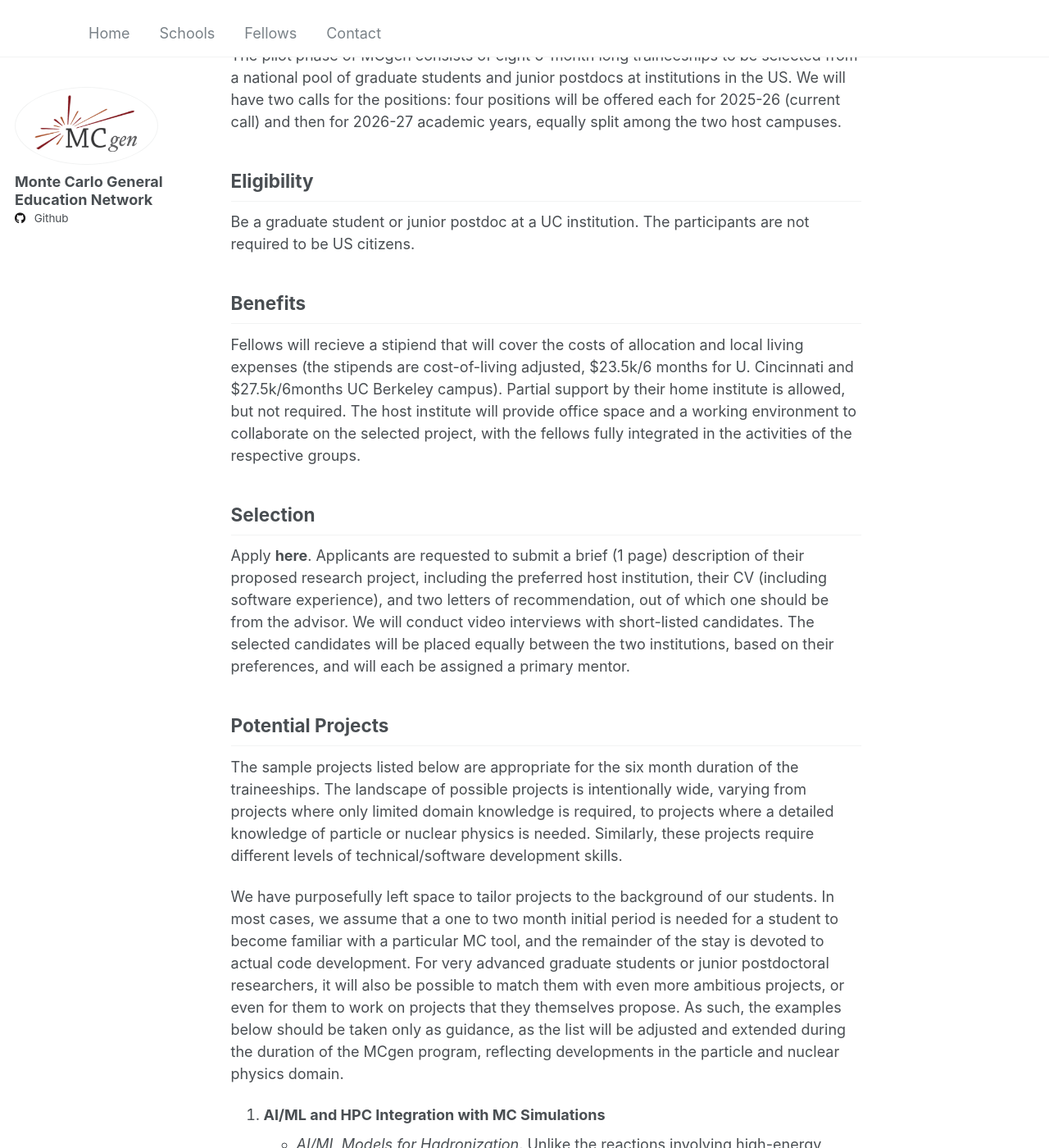
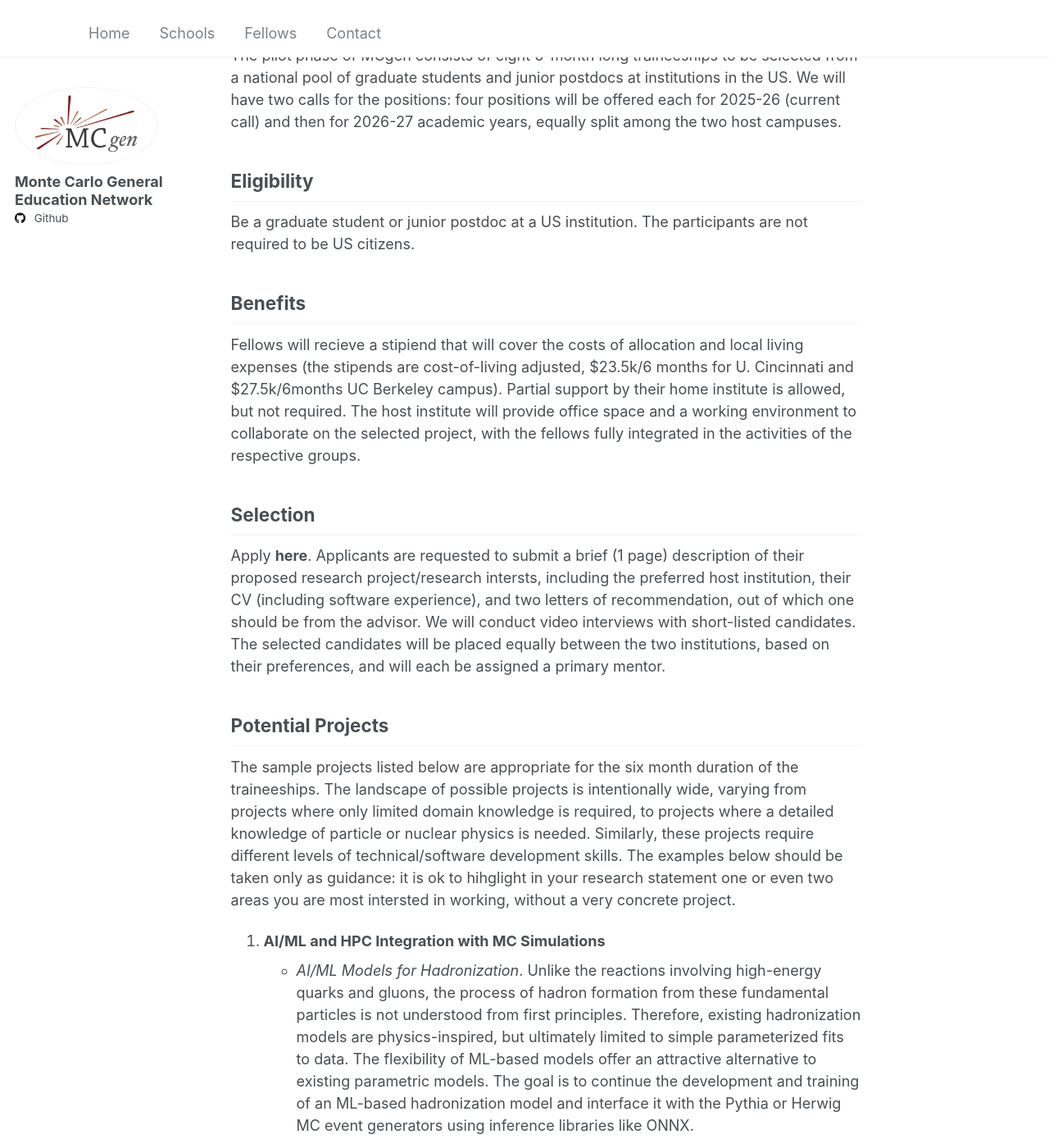
Before and after one commit to MCGenEdNet/MCGenEdNet.github.io, a Jekyll site: the page built from _pages/terms.md, in a window 1280 px wide and 1400 px high, scrolled down 579 px. Shown: the whole window at 82% size. Built offline with Jekyll 4.4.1, drawn with Linux system fonts in a browser that asks for light colours.

Commit message:
Update terms.md

```diff
--- a/_pages/terms.md
+++ b/_pages/terms.md
@@ -19,7 +19,7 @@ The pilot phase of MCgen consists of eight 6-month long traineeships to be selec
 
 ## Eligibility
 
-Be a graduate student or junior postdoc at a UC institution.  The participants are not required to be US citizens.
+Be a graduate student or junior postdoc at a US institution.  The participants are not required to be US citizens.
 
 ## Benefits
 
@@ -27,13 +27,11 @@ Fellows will recieve a stipiend that will cover the costs of allocation and loca
 
 ## Selection
 
-Apply **here**. Applicants are requested to submit a brief (1 page) description of their proposed research project, including the preferred host institution, their CV (including software experience), and two letters of recommendation, out of which one should be from the advisor. We will conduct video interviews with short-listed candidates. The selected candidates will be placed equally between the two institutions, based on their preferences, and will each be assigned a primary mentor.
+Apply **here**. Applicants are requested to submit a brief (1 page) description of their proposed research project/research intersts, including the preferred host institution, their CV (including software experience), and two letters of recommendation, out of which one should be from the advisor. We will conduct video interviews with short-listed candidates. The selected candidates will be placed equally between the two institutions, based on their preferences, and will each be assigned a primary mentor.
 
 ## Potential Projects
 
-The sample projects listed below are appropriate for the six month duration of the traineeships. The landscape of possible projects is intentionally wide, varying from projects where only limited domain knowledge is required, to projects where a detailed knowledge of particle or nuclear physics is needed. Similarly, these projects require different levels of technical/software development skills.
-
-We have purposefully left space to tailor projects to the background of our students. In most cases, we assume that a one to two month initial period is needed for a student to become familiar with a particular MC tool, and the remainder of the stay is devoted to actual code development. For very advanced graduate students or junior postdoctoral researchers, it will also be possible to match them with even more ambitious projects, or even for them to work on projects that they themselves propose. As such, the examples below should be taken only as guidance, as the list will be adjusted and extended during the duration of the MCgen program, reflecting developments in the particle and nuclear physics domain.
+The sample projects listed below are appropriate for the six month duration of the traineeships. The landscape of possible projects is intentionally wide, varying from projects where only limited domain knowledge is required, to projects where a detailed knowledge of particle or nuclear physics is needed. Similarly, these projects require different levels of technical/software development skills. The examples below should be taken only as guidance: it is ok to hihglight in your research statement one or even two areas you are most intersted in working, without a very concrete project.
 
 1. **AI/ML and HPC Integration with MC Simulations**
     - *AI/ML Models for Hadronization*. Unlike the reactions involving high-energy quarks and gluons, the process of hadron formation from these fundamental particles is not understood from first principles. Therefore, existing hadronization models are physics-inspired, but ultimately limited to simple parameterized fits to data. The flexibility of ML-based models offer an attractive alternative to existing parametric models. The goal is to continue the development and training of an ML-based hadronization model and interface it with the Pythia or Herwig MC event generators using inference libraries like ONNX.
```
